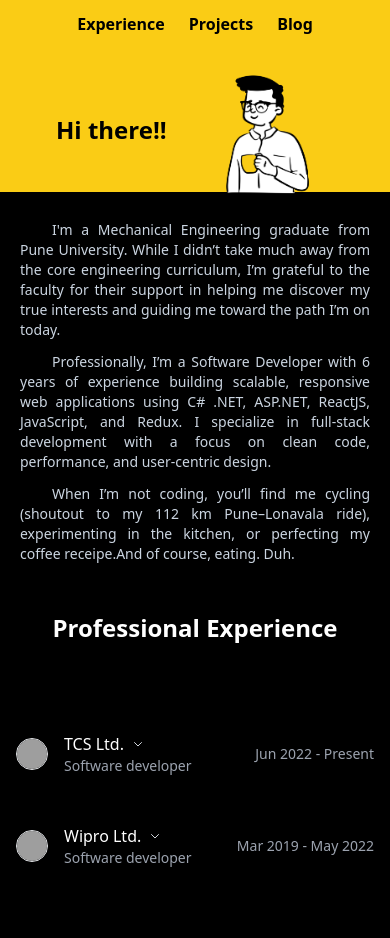
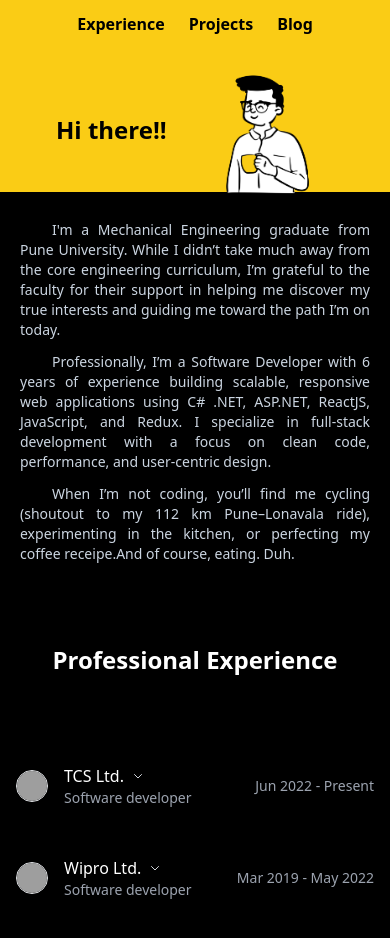
Before and after one commit to improperfraction/Portfolio, a React (Vite) app in the folder Portfolio/: page / in a window 390 px wide. Shown: the top 938 px of the page. Built offline with nearby package versions, Linux system fonts and the light colour scheme; grey boxes are pictures that could not be loaded.

Commit message:
small changes

```diff
--- a/Portfolio/src/components/experience.jsx
+++ b/Portfolio/src/components/experience.jsx
@@ -7,7 +7,7 @@ function About() {
         <>
             <Element name="about">
                 <div className="w-screen h-screen bg-black flex flex-col items-center">
-                    <h1 className="text-white font-bold text-2xl lg:text-3xl mt-12 lg:mt-24">Professional Experience</h1>
+                    <h1 className="text-white font-bold text-2xl lg:text-3xl mt-20 lg:mt-24">Professional Experience</h1>
                     <div className="lg:w-1/2 mt-8 lg:mt-24 w-full flex-1 flex items-start justify-center">
                         <div className="hidden lg:flex flex-col items-center justify-start h-3/5 w-full gap-8">
                             <TCSCard />
```
Also changed, not shown: Portfolio/vercel.json (added).
